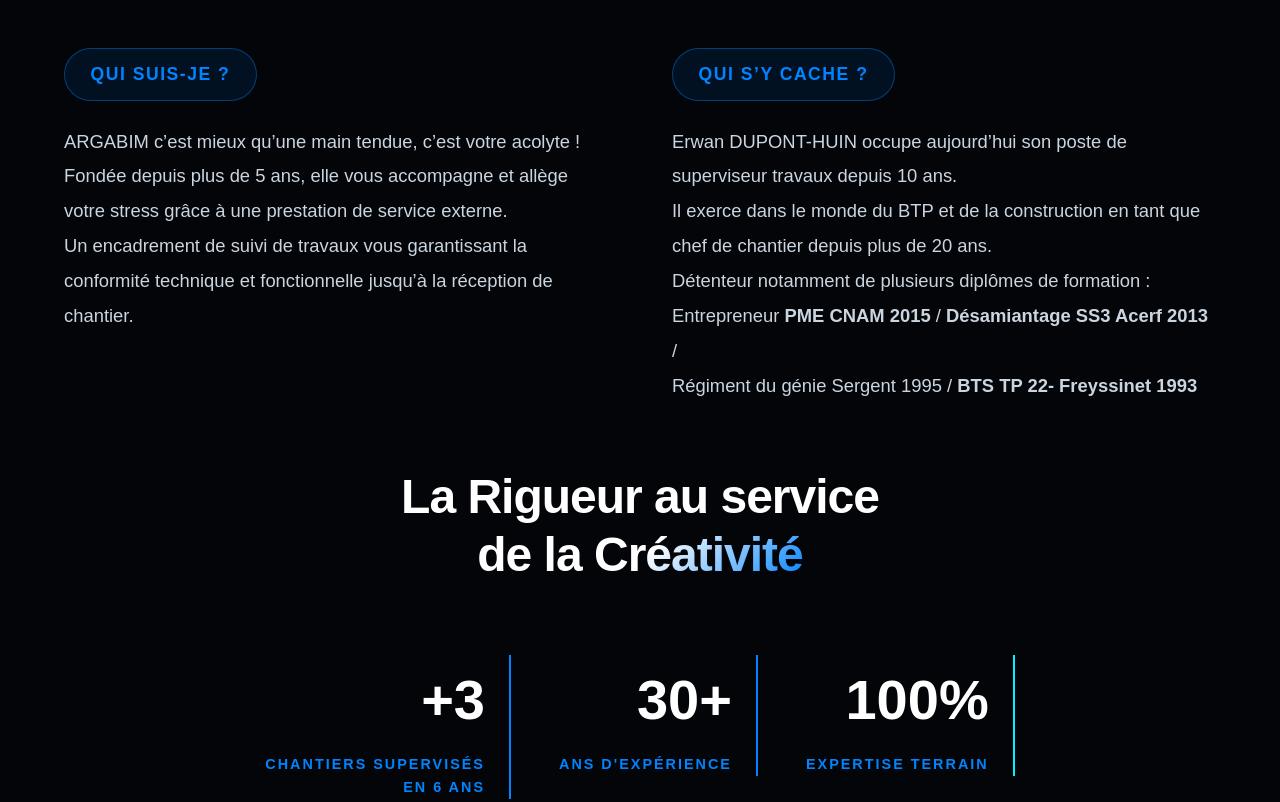
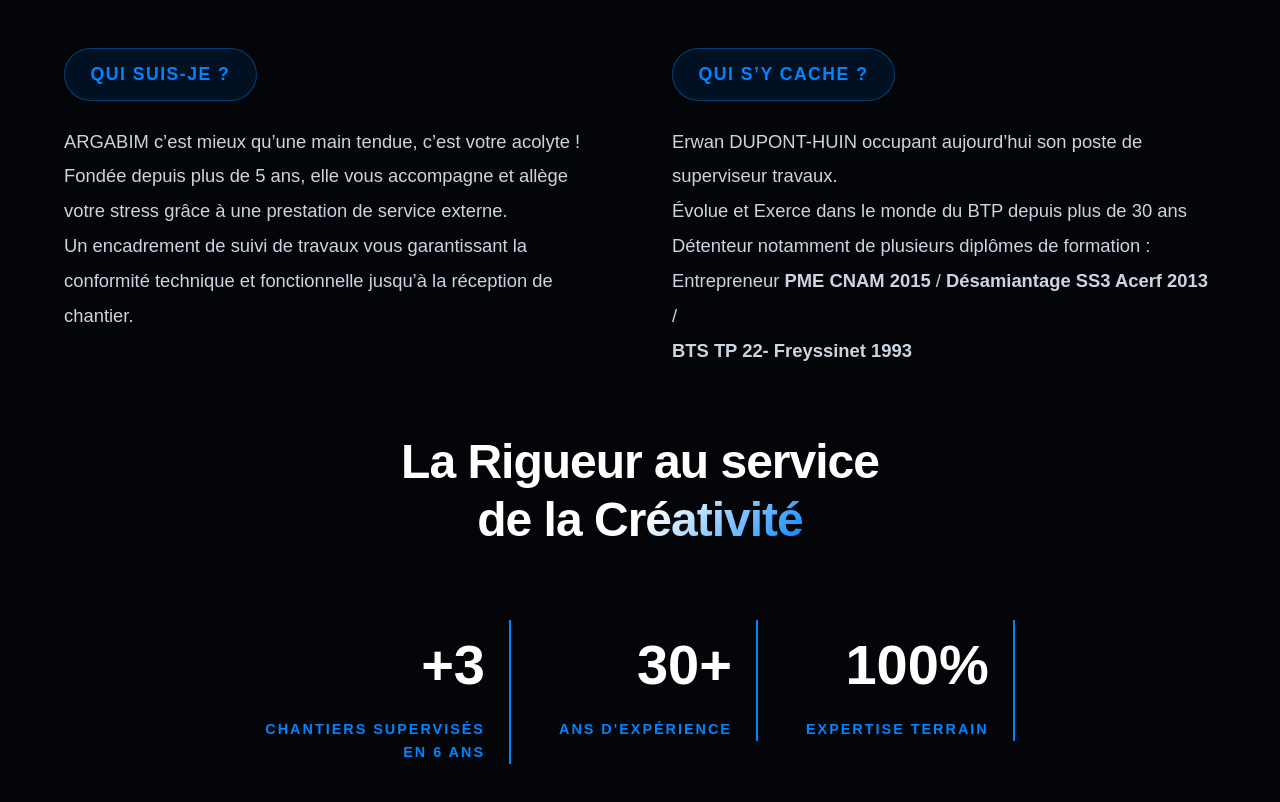
Before and after one commit to notlucaa/argabim.github.io, a plain HTML site: page index.html in a window 1280 px wide. Shown: the part 880-1682 px from the top of the page. Drawn offline with nearby package versions, Linux system fonts and the light colour scheme; animation ran at ten frames a second.

Commit message:
style: harmonisation des couleurs des stats et mise à jour de la section bio

```diff
--- a/index.html
+++ b/index.html
@@ -218,12 +218,10 @@
                     <div class="about-author-block">
                         <span class="badge about-badge">Qui s’y cache ?</span>
                         <p class="about-description">
-                            Erwan DUPONT-HUIN occupe aujourd’hui son poste de superviseur travaux depuis 10 ans.
+                            Erwan DUPONT-HUIN occupant aujourd’hui son poste de superviseur travaux.
                         </p>
                         <p class="about-description">
-                            Il exerce dans le monde du BTP et de la construction en tant que chef de chantier depuis
-                            plus de
-                            20 ans.
+                            Évolue et Exerce dans le monde du BTP depuis plus de 30 ans
                         </p>
                         <p class="about-description">
                             Détenteur notamment de plusieurs diplômes de formation :
@@ -231,8 +229,7 @@
                         <p class="about-description">
                             Entrepreneur <strong class="gradient-text">PME CNAM 2015</strong> / <strong
                                 class="gradient-text">Désamiantage SS3 Acerf 2013</strong> /<br>
-                            Régiment du génie Sergent 1995 / <strong class="gradient-text">BTS TP 22- Freyssinet
-                                1993</strong>
+                            <strong class="gradient-text">BTS TP 22- Freyssinet 1993</strong>
                         </p>
                     </div>
 
@@ -254,7 +251,7 @@
                             <h4 class="about-stat-number">30+</h4>
                             <p class="about-stat-label">Ans d'Expérience</p>
                         </div>
-                        <div class="stat-item about-stat-item accent-border">
+                        <div class="stat-item about-stat-item primary-border">
                             <h4 class="about-stat-number">100%</h4>
                             <p class="about-stat-label">Expertise Terrain</p>
                         </div>
@@ -524,7 +521,7 @@
                     <div class="brand-name">
                         ARGABIM</div>
                     <p>
-                        Bureau d'études techniques et coordination de construction. La rigueur au service de vos
+                        Etudes techniques et coordination de construction. La rigueur au service de vos
                         ambitions.
                     </p>
                 </div>
```
